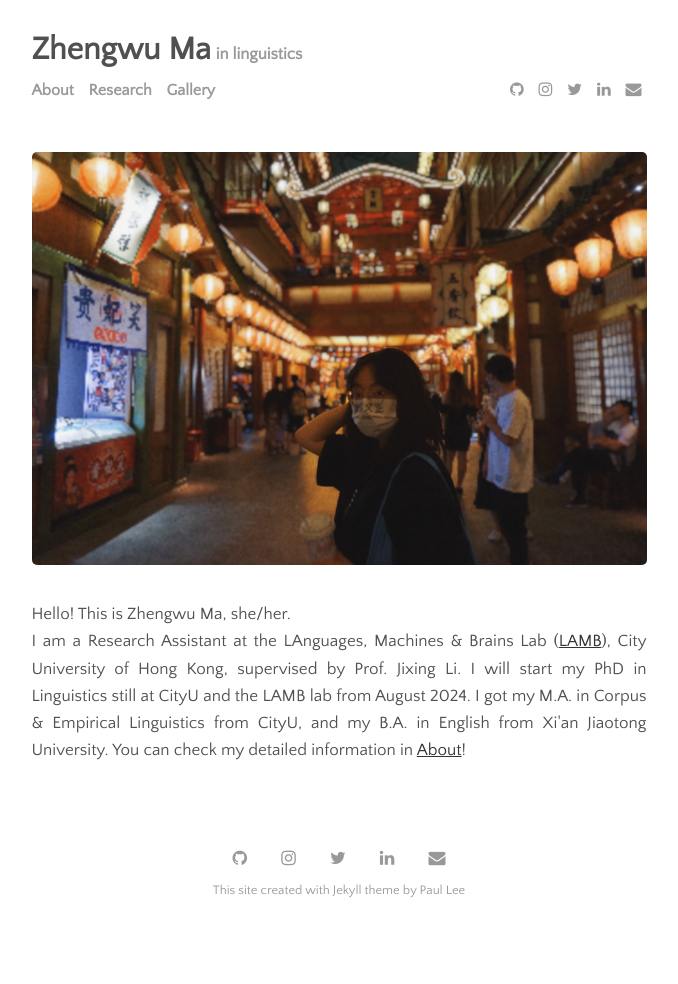
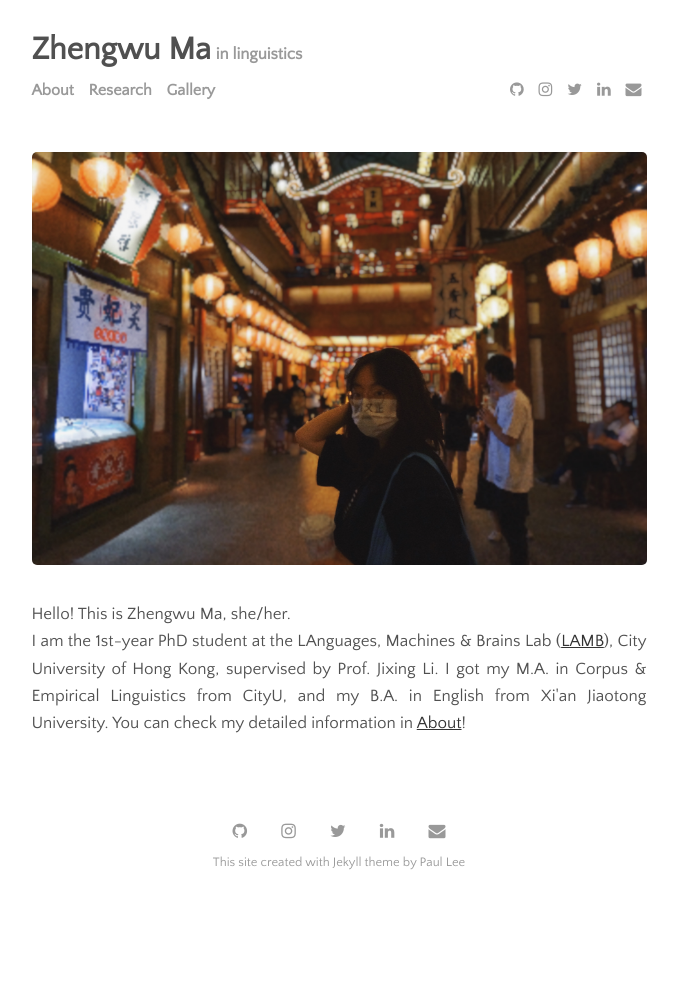
Before and after one commit to zhengwuma/zhengwuma.github.io, a Jekyll site: the page built from index.html, in a window 1280 px wide. Shown: the whole page, without its empty margins (301-979 px from the left). Built offline with Jekyll 4.4.1, drawn with Linux system fonts in a browser that asks for light colours; the list of posts is cut into pages by our own code; after the commit the page ends 957 px from its top, so only the background shows below that.

Commit message:
Update index.html

```diff
--- a/index.html
+++ b/index.html
@@ -8,5 +8,5 @@ title: Home
 <div style="text-align: justify">
   Hello! This is Zhengwu Ma, she/her. <br>
 
-  I am a Research Assistant at the LAnguages, Machines & Brains Lab (<a href="https://compneurolinglab.github.io/">LAMB</a>), City University of Hong Kong, supervised by Prof. Jixing Li. I will start my PhD in Linguistics still at CityU and the LAMB lab from August 2024. I got my M.A. in Corpus & Empirical Linguistics from CityU, and my B.A. in English from Xi'an Jiaotong University. You can check my detailed information in <a href="https://zhengwuma.github.io/about.html">About</a>! <br>
+  I am the 1st-year PhD student at the LAnguages, Machines & Brains Lab (<a href="https://compneurolinglab.github.io/">LAMB</a>), City University of Hong Kong, supervised by Prof. Jixing Li. I got my M.A. in Corpus & Empirical Linguistics from CityU, and my B.A. in English from Xi'an Jiaotong University. You can check my detailed information in <a href="https://zhengwuma.github.io/about.html">About</a>! <br>
 </div>
```
